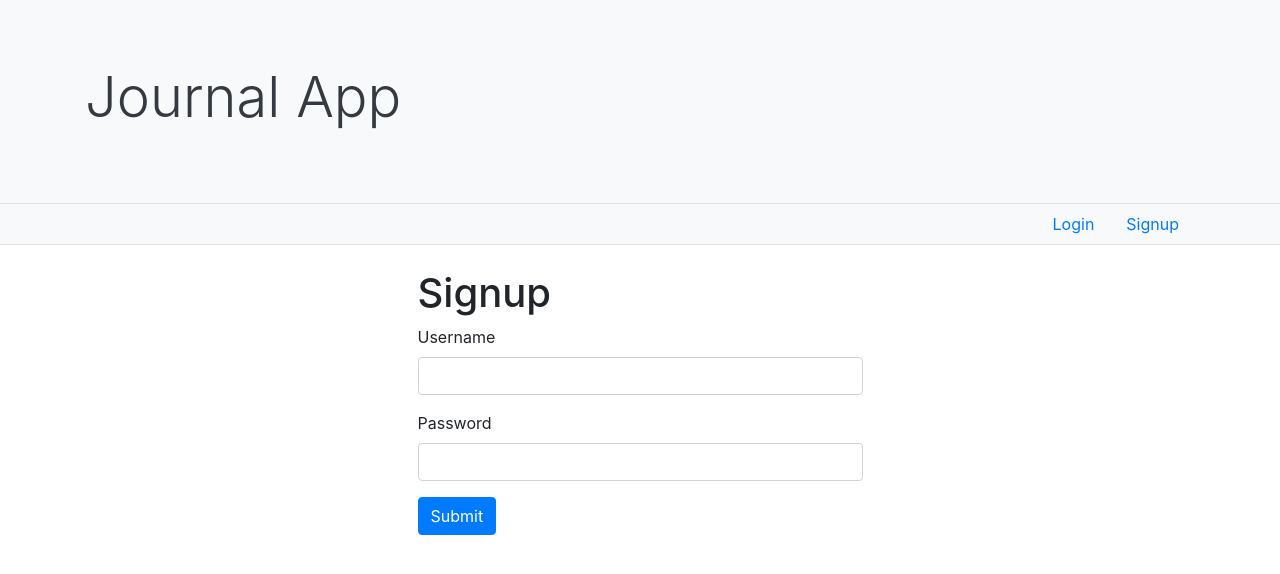
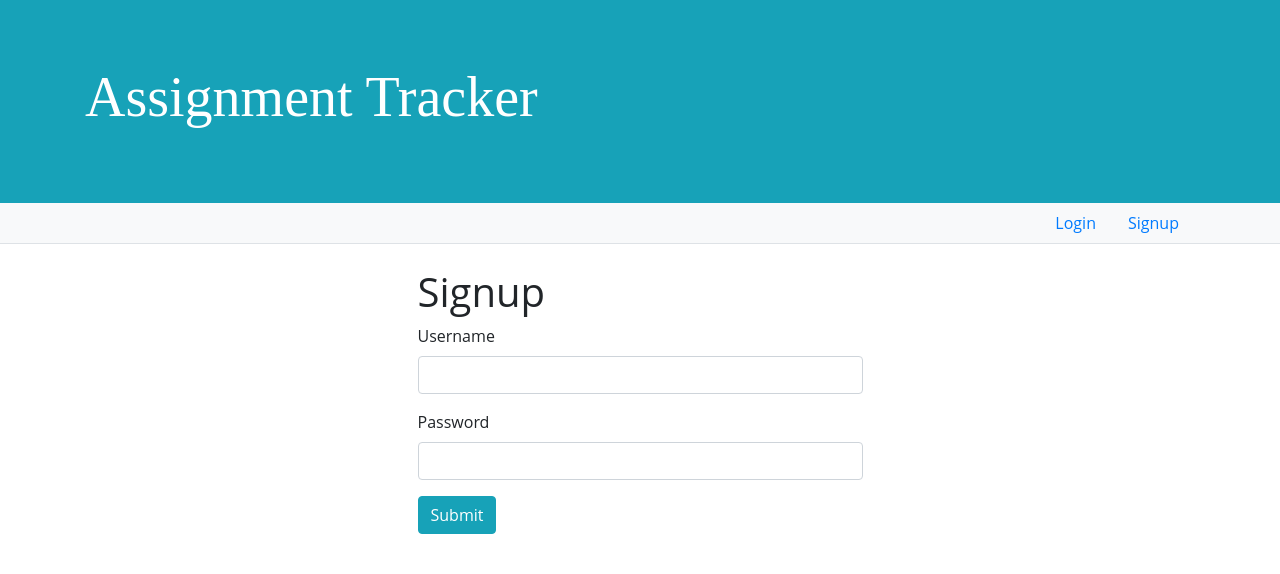
Before and after one commit to katrinagd/final-frontend, a React (Create React App) app: page /signup in a window 1280 px wide. Shown: the top 574 px of the page. Built offline with nearby package versions, Linux system fonts and the light colour scheme.

Commit message:
Some style update

```diff
--- /dev/null
+++ b/src/components/App.css
@@ -0,0 +1,9 @@
+body {
+    font-family: 'Open Sans', sans-serif !important;
+}
+.text-slanted {
+font-family: 'Rochester', cursive !important;
+}
+.text-bolded {
+font-family: 'Cinzel', serif !important;
+}
--- a/src/components/App.js
+++ b/src/components/App.js
@@ -1,4 +1,5 @@
 import React from 'react'
+import './App.css'
 import { BrowserRouter as Router, Redirect, Route, Switch } from 'react-router-dom'
 
 // Helpers
--- a/src/components/auth/Form.js
+++ b/src/components/auth/Form.js
@@ -46,7 +46,7 @@ class Form extends React.Component {
             type='password'
             value={this.state.password} />
         </div>
-        <button type='submit' className='btn btn-primary'>Submit</button>
+        <button type='submit' className='btn btn-info'>Submit</button>
       </form>
     )
   }
--- a/src/components/posts/Form/New.Form.js
+++ b/src/components/posts/Form/New.Form.js
@@ -3,7 +3,7 @@ import Form from './Form'
 
 export default ({ onSubmit }) => (
   <section className='container'>
-    <h1>Create a New Post</h1>
+    <h1>Create New Assignment</h1>
     <hr />
     <Form onSubmit={onSubmit} />
   </section>
--- a/src/components/shared/Header.js
+++ b/src/components/shared/Header.js
@@ -1,9 +1,9 @@
 import React from 'react'
 
 const Header = () => (
-  <header className='jumbotron jumbotron-fluid bg-light text-dark border-bottom mb-0'>
+  <header className='jumbotron jumbotron-fluid bg-info text-white mb-0'>
     <div className='container'>
-      <h1 className='display-4'>Journal App</h1>
+      <h1 className='display-4 text-bolded'>Assignment Tracker</h1>
     </div>
   </header>
 )
--- a/src/components/shared/Navigation/Navigation.AuthenticatedLinks.js
+++ b/src/components/shared/Navigation/Navigation.AuthenticatedLinks.js
@@ -17,12 +17,12 @@ const AuthenticatedLinks = ({ currentUserId, history, logoutUser }) => {
       </li>
       <li className='nav-item'>
         <Link className='nav-link' to={`/users/${currentUserId}/posts/new`}>
-            Create a New Post
+            Create New Assignment
         </Link>
       </li>
       <li className='nav-item'>
         <button
-          className='btn btn-link'
+          className='btn btn-secondary'
           onClick={logout}>
             Logout
         </button>
--- /dev/null
+++ b/src/index.css
@@ -0,0 +1,3 @@
+body {
+    font: 14px "Century Gothic", Futura, sans-serif;
+}
--- a/src/index.js
+++ b/src/index.js
@@ -1,5 +1,6 @@
 import React from 'react'
 import ReactDOM from 'react-dom'
+import './index.css'
 import '../node_modules/bootstrap/dist/css/bootstrap.min.css'
 import App from './components/App'
 
```
